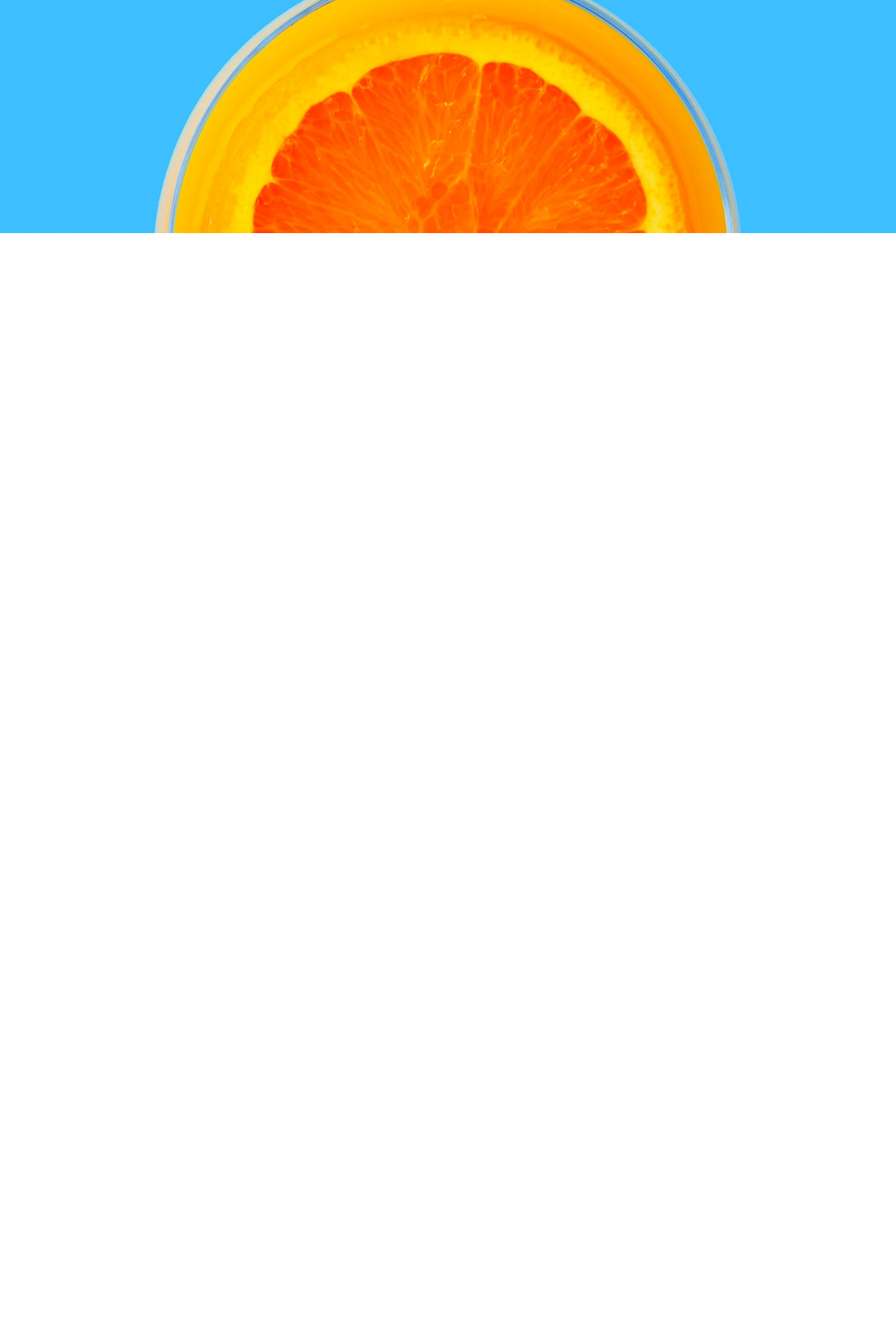
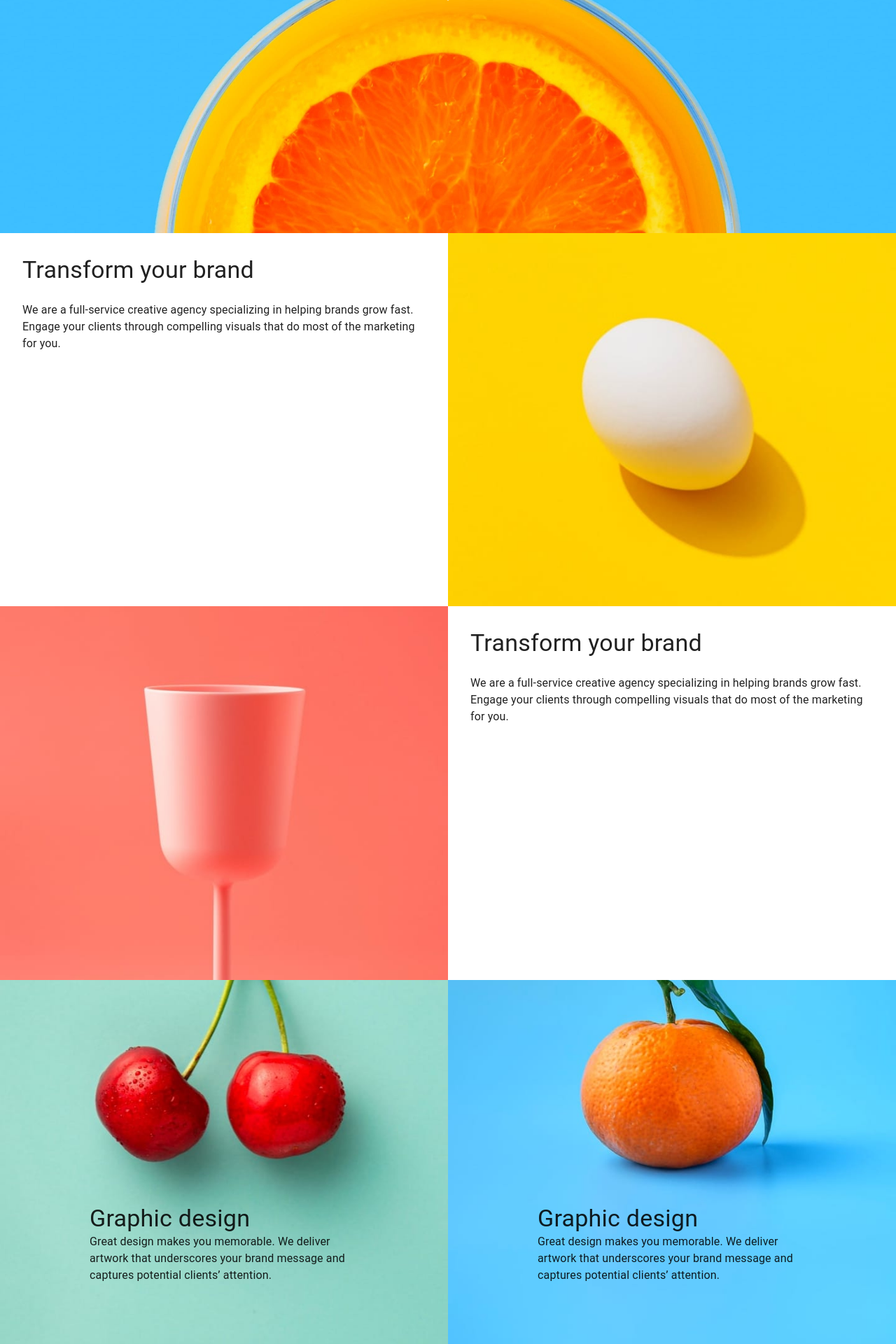
Before and after one commit to meyoh-23/sunnyhills-landing-page, a React (Create React App) app: page / in a window 1280 px wide. Shown: the part 467-2387 px from the top of the page at 70% size. Before the commit the page ends 800 px from the top, so only its background shows below. Built offline with nearby package versions, Linux system fonts and the light colour scheme.

Commit message:
laid out core values

```diff
--- a/src/components/CoreValues.jsx
+++ b/src/components/CoreValues.jsx
@@ -1,7 +1,13 @@
-import { Box } from '@mui/material';
+import { Box, Typography } from '@mui/material';
 import React from 'react';
 import desktopEgg from './../assets/images/desktop/image-transform.jpg';
 import mobileEgg from './../assets/images/mobile/image-transform.jpg';
+import desktopStandOut from './../assets/images/desktop/image-stand-out.jpg';
+import mobileStandOut from './../assets/images/mobile/image-stand-out.jpg';
+import destPhotorgraphy from './../assets/images/desktop/image-photography.jpg';
+import mobilePhotography from './../assets/images/mobile/image-photography.jpg';
+import desktopGraphics from './../assets/images/desktop/image-graphic-design.jpg';
+import mobileGraphics from './../assets/images/mobile/image-graphic-design.jpg';
 
 function CoreValues() {
   return (
@@ -20,7 +26,241 @@ function CoreValues() {
             }
         }}
         >
-
+            <Box
+            sx={{
+              width: {
+                xs: "100vw",
+                md: "50vw"
+              }
+            }}
+            >
+              <Box
+              sx={{
+                display: {
+                  xs: "flex",
+                  md: "none"
+                }
+              }}
+              >
+                <img src={mobileEgg} alt="mobileEgg"  style={{
+                  width: "100%",
+                  height: "100%"
+                }}/>
+              </Box>
+              <Box
+              sx={{
+                display: {
+                  xs: "none",
+                  md: "flex"
+                },
+                p: 4,
+                flexDirection: "column",
+                justifyContent: "space-between",
+                alignItems: "flex-start",
+                gap: 3
+              }}
+              >
+                <Typography variant='h4'>
+                  Transform your brand
+                </Typography>
+                <Typography variant='p'>
+                  We are a full-service creative agency specializing in helping brands grow fast. Engage your clients through compelling visuals that do most of the marketing for you.
+                </Typography>
+              </Box>
+            </Box>
+            <Box
+            sx={{
+              width: {
+                xs: "100vw",
+                md: "50vw"
+              }
+            }}
+            >
+              <Box sx={{
+                display: {
+                  xs: "flex",
+                  md: "none",
+                },
+                p: 4,
+                flexDirection: "column",
+                justifyContent: "space-between",
+                alignItems: "flex-start",
+                gap: 3
+              }}>
+                <Typography variant='h4'>
+                  Transform your brand
+                </Typography>
+                <Typography variant='p'>
+                  We are a full-service creative agency specializing in helping brands grow fast. Engage your clients through compelling visuals that do most of the marketing for you.
+                </Typography>
+              </Box>
+              <Box sx={{
+                display: {
+                  xs: "none",
+                  md: "flex",
+                }
+              }}>
+                <img src={desktopEgg} alt="desktopEgg" style={{
+                  width: "100%",
+                  height: "100%"
+                }}/>
+              </Box>
+            </Box>
+        </Box>
+        <Box
+        sx={{
+            display: "flex",
+            flexDirection: {
+                xs: "column",
+                md: "row",
+            }
+        }}
+        >
+          <Box sx={{
+            display: {
+              xs: "none",
+              md: "flex",
+              width: "50vw"
+            }
+          }}>
+            <img
+            src={desktopStandOut }
+            alt="desktopStandOut "
+            style={{
+              width: "100%",
+              height: "100%",
+            }}
+            />
+          </Box>
+          <Box sx={{
+            display: {
+              xs: "none",
+              md: "flex",
+              width: "50vw"
+            },
+            flexDirection: "column",
+            alignItems: "flex-start",
+            gap: 3,
+            p: 4,
+          }}>
+            <Typography variant='h4'>
+              Transform your brand
+            </Typography>
+            <Typography variant='p'>
+              We are a full-service creative agency specializing in helping brands grow fast. Engage your clients through compelling visuals that do most of the marketing for you.
+            </Typography>
+          </Box>
+          <Box
+          sx={{
+            display: {
+              xs: "flex",
+              md: "none"
+            }
+          }}
+          >
+            <img src={mobileStandOut} alt="mobileStandOut" style={{
+              width: "100%",
+              height: "100%",
+            }}/>
+          </Box>
+          <Box sx={{
+            display: {
+              xs: "flex",
+              md: "none",
+            },
+            p: 4,
+            flexDirection: "column",
+            alignItems: "flex-start",
+          }}>
+            <Typography variant='h4'>
+              Stand out to the right audience
+            </Typography>
+            <Typography variant='p'>
+              Using a collaborative formula of designers, researchers, photographers, videographers, and copywriters, we’ll build and extend your brand in digital places.
+            </Typography>
+          </Box>
+        </Box>
+        <Box
+        sx={{
+            display: "flex",
+            flexDirection: {
+                xs: "column",
+                md: "row",
+            }
+        }}
+        >
+          <Box
+          sx={{
+            display: "flex",
+            flexDirection: "column",
+            backgroundImage: {
+              xs: `url(${mobileGraphics})`,
+              md: `url(${desktopGraphics })`,
+            },
+            backgroundPosition: "center",
+            backgroundRepeat: "no-repeat",
+            backgroundSize: "cover",
+            width: {
+              xs: "100vw",
+              md: "50vw"
+            },
+            height: {
+              xs: "95vh",
+              md: "65vh"
+            }
+          }}
+          >
+            <Box sx={{
+              pt: {
+                xs: "95%",
+                md: "50%"
+              },
+              px: "20%"
+            }}>
+              <Typography variant='h4'>
+              Graphic design
+              </Typography>
+              <Typography variant='p'>
+                Great design makes you memorable. We deliver artwork that underscores your brand message and captures potential clients’ attention.
+              </Typography>
+            </Box>
+          </Box>
+          <Box
+          sx={{
+            display: "flex",
+            flexDirection: "column",
+            backgroundImage: {
+              xs: `url(${mobilePhotography})`,
+              md: `url(${destPhotorgraphy })`,
+            },
+            backgroundPosition: "center",
+            backgroundRepeat: "no-repeat",
+            backgroundSize: "cover",
+            width: {
+              xs: "100vw",
+              md: "50vw"
+            },
+            height: {
+              xs: "95vh",
+              md: "65vh"
+            }
+          }}
+          >
+            <Box sx={{
+              pt: {
+                xs: "98%",
+                md: "50%"
+              },
+              px: "20%"
+            }}>
+              <Typography variant='h4'>
+              Graphic design
+              </Typography>
+              <Typography variant='p'>
+                Great design makes you memorable. We deliver artwork that underscores your brand message and captures potential clients’ attention.
+              </Typography>
+            </Box>
+          </Box>
         </Box>
     </Box>
   )
```
